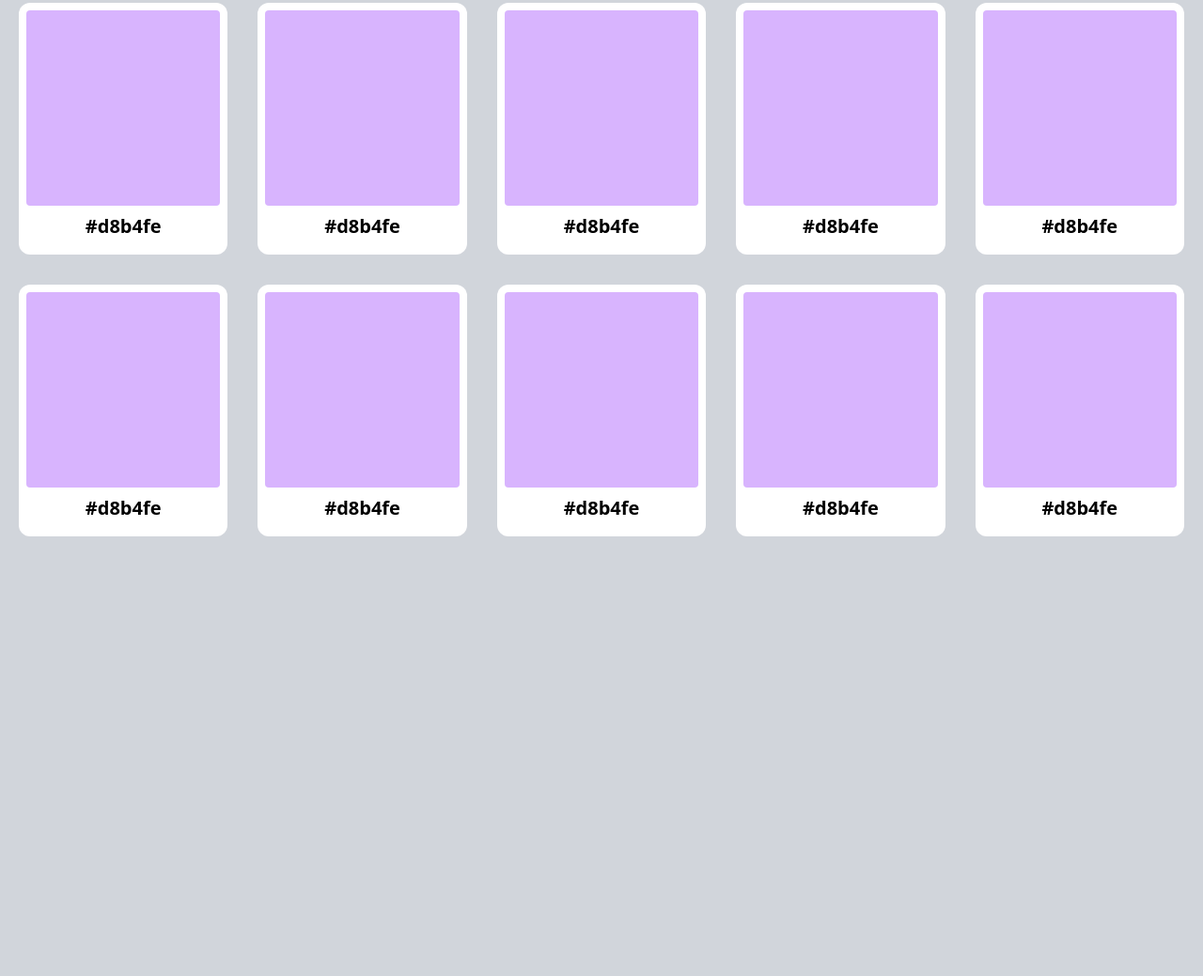
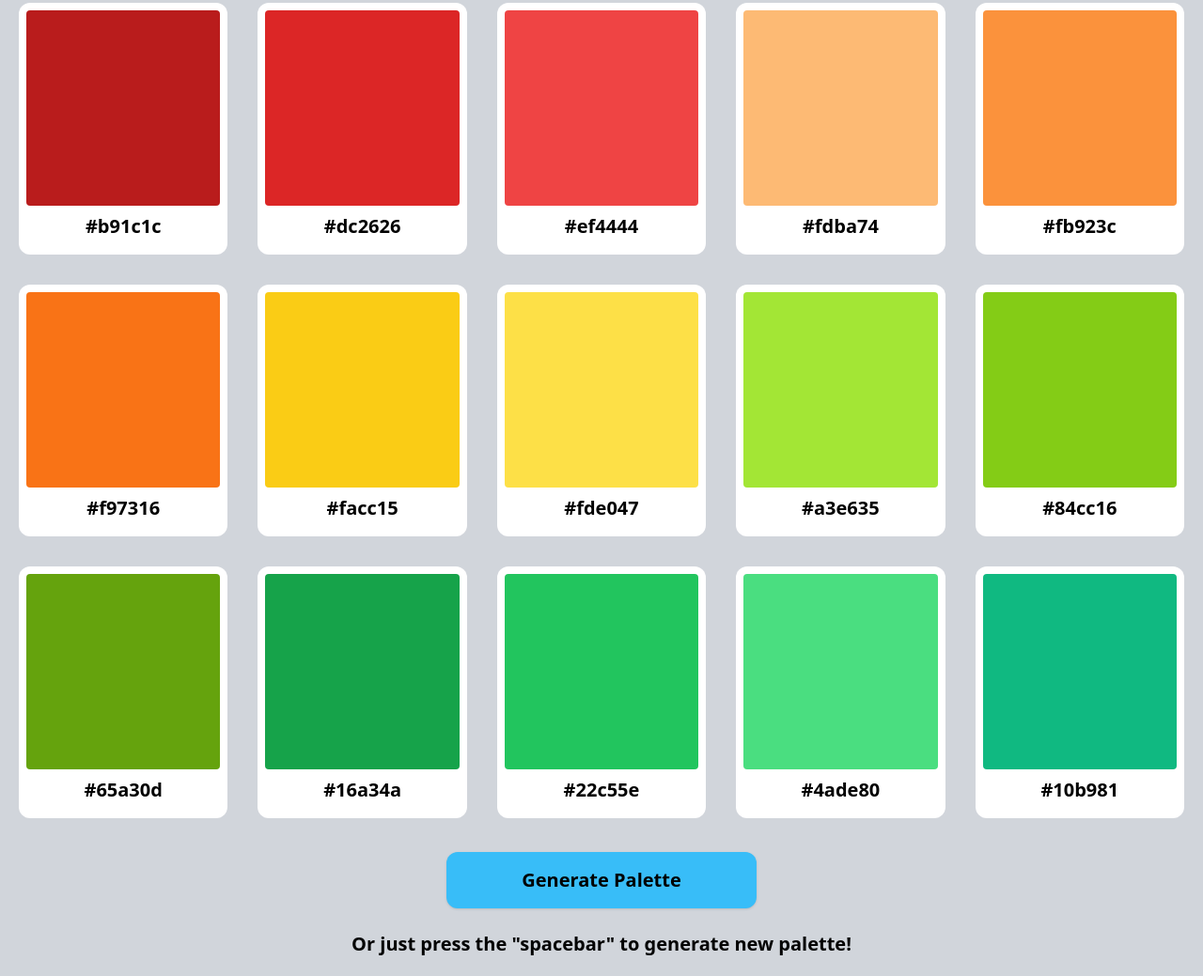
Before and after one commit to OwenD-24/JS-Colour-Picker-Project, a plain HTML site: page index.html in a window 1280 px wide. Shown: the part 117-1156 px from the top of the page at 94% size. Before the commit the page ends 800 px from the top, so only its background shows below. Drawn offline with nearby package versions, Linux system fonts and the light colour scheme.

Commit message:
Added Generate Button with P element, Changed set colours to multiple diufferent colours and added another row of palette cards

```diff
--- a/index.html
+++ b/index.html
@@ -23,65 +23,104 @@
         <!-- Individual Color Cards -->
         <div
             class="color-card bg-white rounded-xl cursor-pointer p-2 text-center transition hover:-translate-y-6 hover:shadow-xl">
-            <div class="bg-purple-300 h-52 max-w-full rounded"></div>
+            <div class="bg-red-700 h-52 max-w-full rounded"></div>
             <!-- Code to make the set colour of the card before interaction-->
-            <p class="font-semibold my-2 text-xl">#d8b4fe</p>
+            <p class="font-bold my-2 text-xl">#b91c1c</p>
         </div>
         <div
             class="color-card bg-white rounded-xl cursor-pointer p-2 text-center transition hover:-translate-y-6 hover:shadow-xl">
-            <div class="bg-purple-300 h-52 max-w-full rounded"></div>
+            <div class="bg-red-600 h-52 max-w-full rounded"></div>
             <!-- Code to make the set colour of the card before interaction-->
-            <p class="font-semibold my-2 text-xl">#d8b4fe</p>
+            <p class="font-bold my-2 text-xl">#dc2626</p>
         </div>
         <div
             class="color-card bg-white rounded-xl cursor-pointer p-2 text-center transition hover:-translate-y-6 hover:shadow-xl">
-            <div class="bg-purple-300 h-52 max-w-full rounded"></div>
+            <div class="bg-red-500 h-52 max-w-full rounded"></div>
             <!-- Code to make the set colour of the card before interaction-->
-            <p class="font-semibold my-2 text-xl">#d8b4fe</p>
+            <p class="font-bold my-2 text-xl">#ef4444</p>
         </div>
         <div
             class="color-card bg-white rounded-xl cursor-pointer p-2 text-center transition hover:-translate-y-6 hover:shadow-xl">
-            <div class="bg-purple-300 h-52 max-w-full rounded"></div>
+            <div class="bg-orange-300 h-52 max-w-full rounded"></div>
             <!-- Code to make the set colour of the card before interaction-->
-            <p class="font-semibold my-2 text-xl">#d8b4fe</p>
+            <p class="font-bold my-2 text-xl">#fdba74</p>
         </div>
         <div
             class="color-card bg-white rounded-xl cursor-pointer p-2 text-center transition hover:-translate-y-6 hover:shadow-xl">
-            <div class="bg-purple-300 h-52 max-w-full rounded"></div>
+            <div class="bg-orange-400 h-52 max-w-full rounded"></div>
             <!-- Code to make the set colour of the card before interaction-->
-            <p class="font-semibold my-2 text-xl">#d8b4fe</p>
+            <p class="font-bold my-2 text-xl">#fb923c</p>
         </div>
         <div
             class="color-card bg-white rounded-xl cursor-pointer p-2 text-center transition hover:-translate-y-6 hover:shadow-xl">
-            <div class="bg-purple-300 h-52 max-w-full rounded"></div>
+            <div class="bg-orange-500 h-52 max-w-full rounded"></div>
             <!-- Code to make the set colour of the card before interaction-->
-            <p class="font-semibold my-2 text-xl">#d8b4fe</p>
+            <p class="font-bold my-2 text-xl">#f97316</p>
         </div>
         <div
             class="color-card bg-white rounded-xl cursor-pointer p-2 text-center transition hover:-translate-y-6 hover:shadow-xl">
-            <div class="bg-purple-300 h-52 max-w-full rounded"></div>
+            <div class="bg-yellow-400 h-52 max-w-full rounded"></div>
             <!-- Code to make the set colour of the card before interaction-->
-            <p class="font-semibold my-2 text-xl">#d8b4fe</p>
+            <p class="font-bold my-2 text-xl">#facc15</p>
         </div>
         <div
             class="color-card bg-white rounded-xl cursor-pointer p-2 text-center transition hover:-translate-y-6 hover:shadow-xl">
-            <div class="bg-purple-300 h-52 max-w-full rounded"></div>
+            <div class="bg-yellow-300 h-52 max-w-full rounded"></div>
             <!-- Code to make the set colour of the card before interaction-->
-            <p class="font-semibold my-2 text-xl">#d8b4fe</p>
+            <p class="font-bold my-2 text-xl">#fde047</p>
         </div>
         <div
             class="color-card bg-white rounded-xl cursor-pointer p-2 text-center transition hover:-translate-y-6 hover:shadow-xl">
-            <div class="bg-purple-300 h-52 max-w-full rounded"></div>
+            <div class="bg-lime-400 h-52 max-w-full rounded"></div>
             <!-- Code to make the set colour of the card before interaction-->
-            <p class="font-semibold my-2 text-xl">#d8b4fe</p>
+            <p class="font-bold my-2 text-xl">#a3e635</p>
         </div>
         <div
             class="color-card bg-white rounded-xl cursor-pointer p-2 text-center transition hover:-translate-y-6 hover:shadow-xl">
-            <div class="bg-purple-300 h-52 max-w-full rounded"></div>
+            <div class="bg-lime-500 h-52 max-w-full rounded"></div>
             <!-- Code to make the set colour of the card before interaction-->
-            <p class="font-semibold my-2 text-xl">#d8b4fe</p>
+            <p class="font-bold my-2 text-xl">#84cc16</p>
+        </div>
+        <div
+            class="color-card bg-white rounded-xl cursor-pointer p-2 text-center transition hover:-translate-y-6 hover:shadow-xl">
+            <div class="bg-lime-600 h-52 max-w-full rounded"></div>
+            <!-- Code to make the set colour of the card before interaction-->
+            <p class="font-bold my-2 text-xl">#65a30d</p>
+        </div>
+        <div
+            class="color-card bg-white rounded-xl cursor-pointer p-2 text-center transition hover:-translate-y-6 hover:shadow-xl">
+            <div class="bg-green-600 h-52 max-w-full rounded"></div>
+            <!-- Code to make the set colour of the card before interaction-->
+            <p class="font-bold my-2 text-xl">#16a34a</p>
+        </div>
+        <div
+            class="color-card bg-white rounded-xl cursor-pointer p-2 text-center transition hover:-translate-y-6 hover:shadow-xl">
+            <div class="bg-green-500 h-52 max-w-full rounded"></div>
+            <!-- Code to make the set colour of the card before interaction-->
+            <p class="font-bold my-2 text-xl">#22c55e</p>
+        </div>
+        <div
+            class="color-card bg-white rounded-xl cursor-pointer p-2 text-center transition hover:-translate-y-6 hover:shadow-xl">
+            <div class="bg-green-400 h-52 max-w-full rounded"></div>
+            <!-- Code to make the set colour of the card before interaction-->
+            <p class="font-bold my-2 text-xl">#4ade80</p>
+        </div>
+        <div
+            class="color-card bg-white rounded-xl cursor-pointer p-2 text-center transition hover:-translate-y-6 hover:shadow-xl">
+            <div class="bg-emerald-500 h-52 max-w-full rounded"></div>
+            <!-- Code to make the set colour of the card before interaction-->
+            <p class="font-bold my-2 text-xl">#10b981</p>
         </div>
     </div>
+
+    <!-- Adding Button to Generate new Colours -->
+    <button id="btn"
+        class="bg-sky-400 rounded-xl py-4 px-20 text-black text-xl font-bold shadow mt-5 mb-5 hover:bg-sky-500 hover:opacity-80">
+        Generate Palette
+    </button>
+
+    <p class="text-black text-xl font-bold mt-1 mb-5">Or just press the "spacebar" to generate new
+        palette!</p>
 </body>
 
 </html>
```
